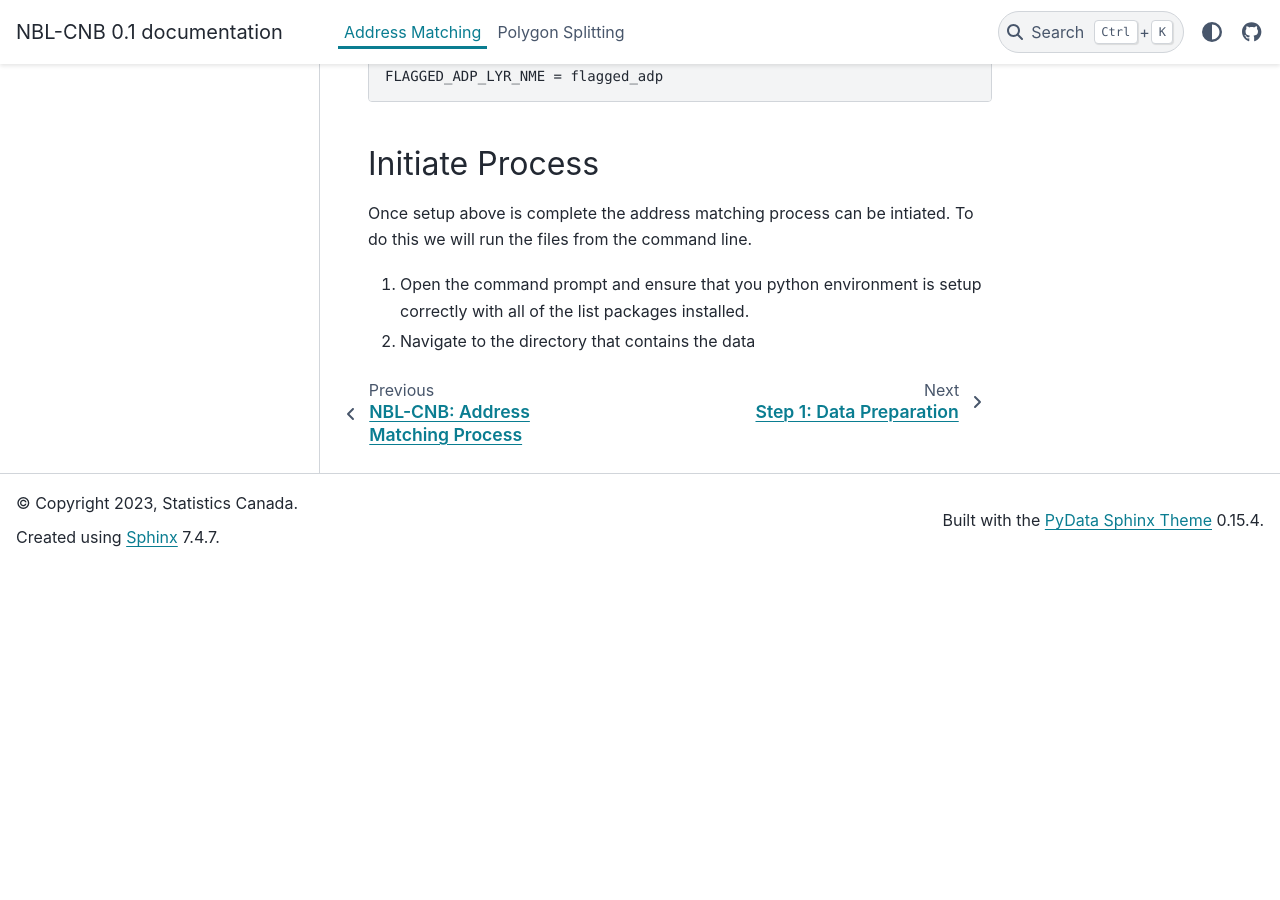
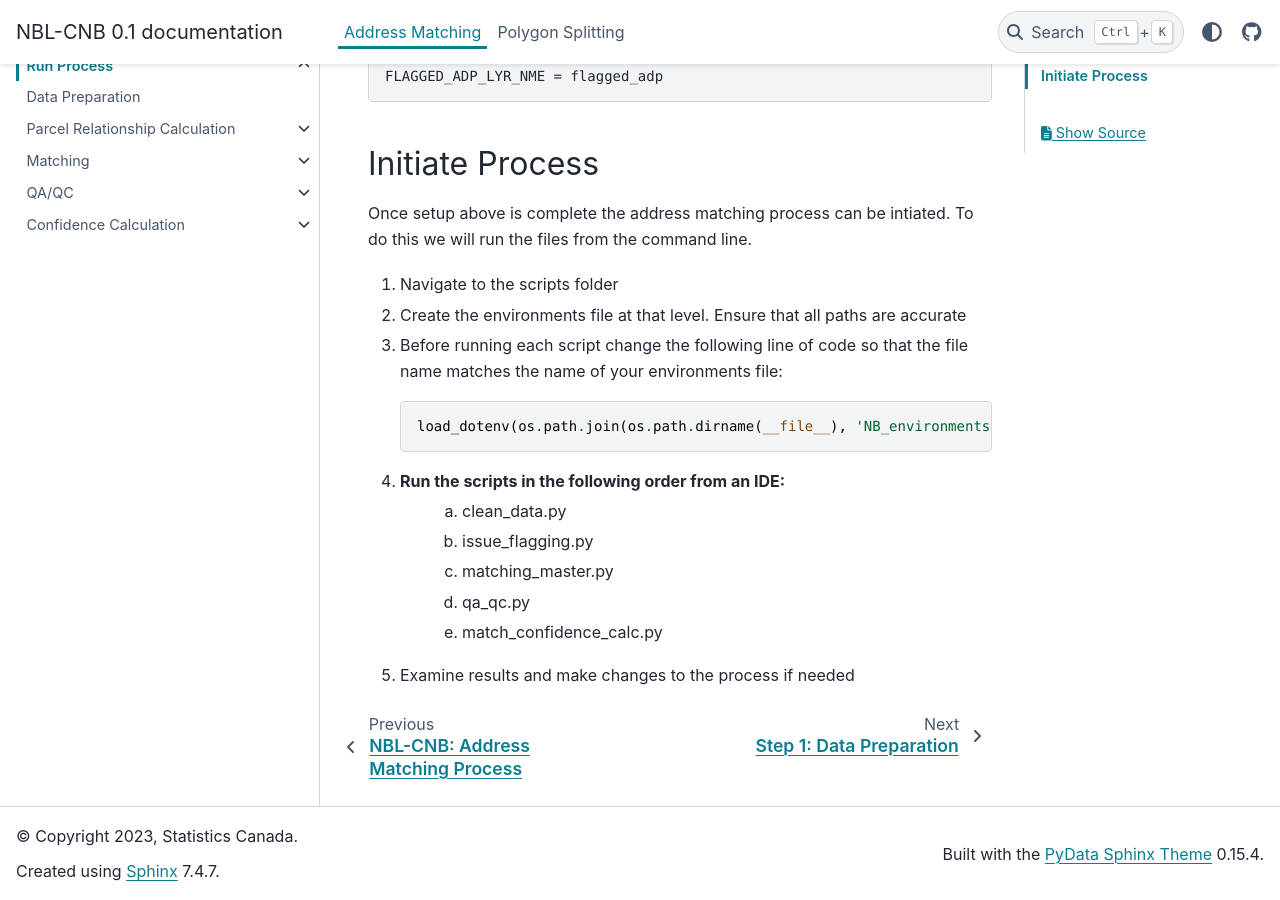
Before and after one commit to StatCan/NBL-CNB, a Sphinx documentation site: the page built from docs/source/address_matching/run_process.rst, in a window 1280 px wide and 900 px high, scrolled down 1785 px. Built offline with Sphinx 7.4.7 and the PyData theme 0.15.4, drawn with Linux system fonts in a browser that asks for light colours; before the commit the page ends 2352 px from its top, so only the background shows below that.

Commit message:
documentation updates

```diff
--- a/docs/source/address_matching/data_prep.rst
+++ b/docs/source/address_matching/data_prep.rst
@@ -183,7 +183,7 @@
 
       (4 * pi * Area) / (Perimiter * Perimiter)
 
-    Should a building have a roundness of <= 0.98 then it is classified as a Non-Addressable Outbuilding. The steps for this process are as follows:
+   Should a building have a roundness of <= 0.98 then it is classified as a Non-Addressable Outbuilding. The steps for this process are as follows:
 
    * Calculate the area and perimeter of the building polygon in separate variables within the building polygon geodataframe.
    * Create a new field called 'C' in the building geodataframe and calculate circularity using the formula above.
--- a/docs/source/address_matching/run_process.rst
+++ b/docs/source/address_matching/run_process.rst
@@ -90,5 +90,18 @@
 Once setup above is complete the address matching process can be intiated. To do this we
 will run the files from the command line.
 
-1. Open the command prompt and ensure that you python environment is setup correctly with all of the list packages installed.
-2. Navigate to the directory that contains the data
+1. Navigate to the scripts folder
+2. Create the environments file at that level. Ensure that all paths are accurate
+3. Before running each script change the following line of code so that the file name matches the name of your environments file:
+
+   .. code-block:: python
+
+      load_dotenv(os.path.join(os.path.dirname(__file__), 'NB_environments.env'))
+
+4. Run the scripts in the following order from an IDE:
+      a. clean_data.py
+      b. issue_flagging.py
+      c. matching_master.py
+      d. qa_qc.py
+      e. match_confidence_calc.py
+5. Examine results and make changes to the process if needed
```
